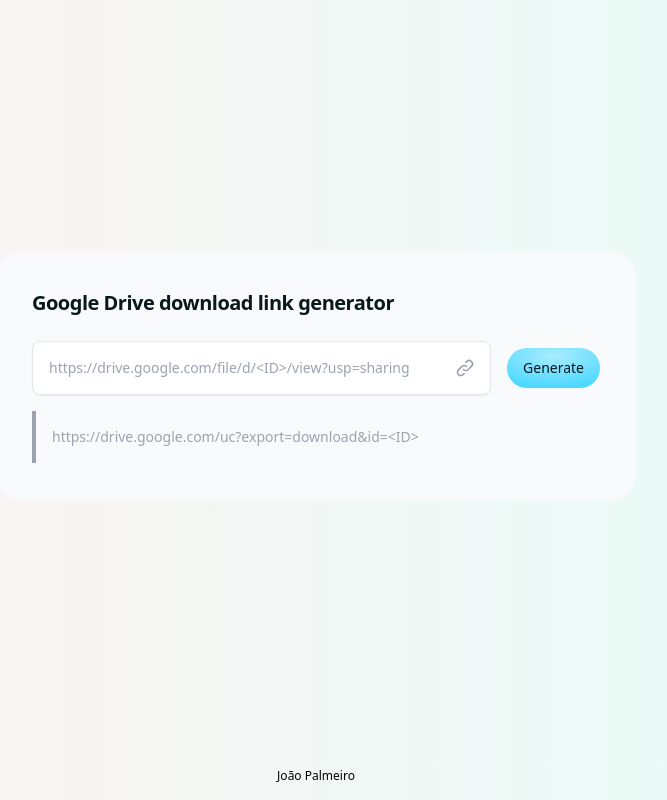
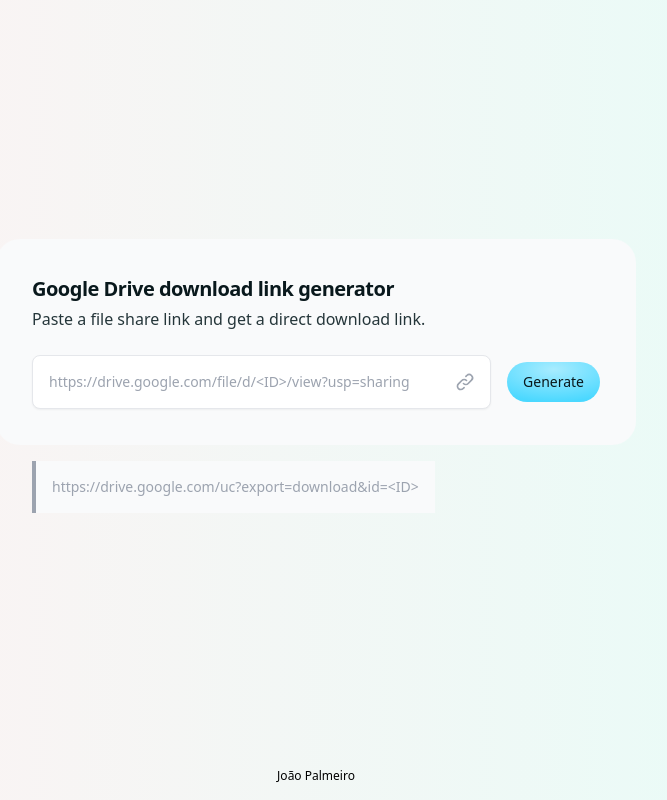
Before and after one commit to joaopalmeiro/google-drive-download-link-generator, a Svelte app: page / in a window 1280 px wide. Shown: the whole page, without its empty margins (324-991 px from the left). Built offline with nearby package versions, Linux system fonts and the light colour scheme.

Commit message:
Update App.svelte

```diff
--- a/src/App.svelte
+++ b/src/App.svelte
@@ -16,7 +16,7 @@
   $: downloadClasses =
     downloadUrl === undefined
       ? "text-gray-400 border-gray-400 bg-gray-50"
-      : "text-sendstack-onyx border-sendstack-onyx bg-gray-100";
+      : "text-sendstack-onyx border-sendstack-onyx bg-gray-50";
 </script>
 
 <!-- https://devdojo.com/tails -->
@@ -30,11 +30,16 @@
   <!-- https://stackoverflow.com/questions/55056513/vertical-align-with-tailwind-css-across-full-screen-div -->
   <!-- https://tailwindcss.com/docs/max-width -->
   <!-- https://tailwindcss.com/docs/letter-spacing#customizing-your-theme -->
-  <main class="max-w-screen-sm w-full p-9 my-auto bg-gray-50 rounded-3xl">
+  <main class="max-w-screen-sm w-full my-auto">
+    <div class="p-9 bg-gray-50 rounded-3xl">
       <!-- https://tailwindcss.com/docs/installation -->
       <h1 class="text-sendstack-onyx text-xl tracking-tight font-bold">
         Google Drive download link generator
       </h1>
+
+      <p class="mt-1 text-base text-sendstack-gemstone">
+        Paste a file share link and get a direct download link.
+      </p>
 
       <!-- https://tailwindcss.com/docs/align-items -->
       <!-- https://tailwindcss.com/docs/gap -->
@@ -96,8 +101,9 @@
           >Generate</button
         >
       </form>
+    </div>
 
-    <div class="flex flex-row items-center gap-x-4 mt-4">
+    <div class="flex flex-row items-center gap-x-4 mt-4 px-9">
       <!-- https://www.hyperui.dev/components/alerts -->
       <!-- https://tailwindcss.com/docs/text-overflow -->
       <!-- https://tailwindcss.com/docs/overflow -->
```
Lines whose indentation alone changed are shown as unchanged.
